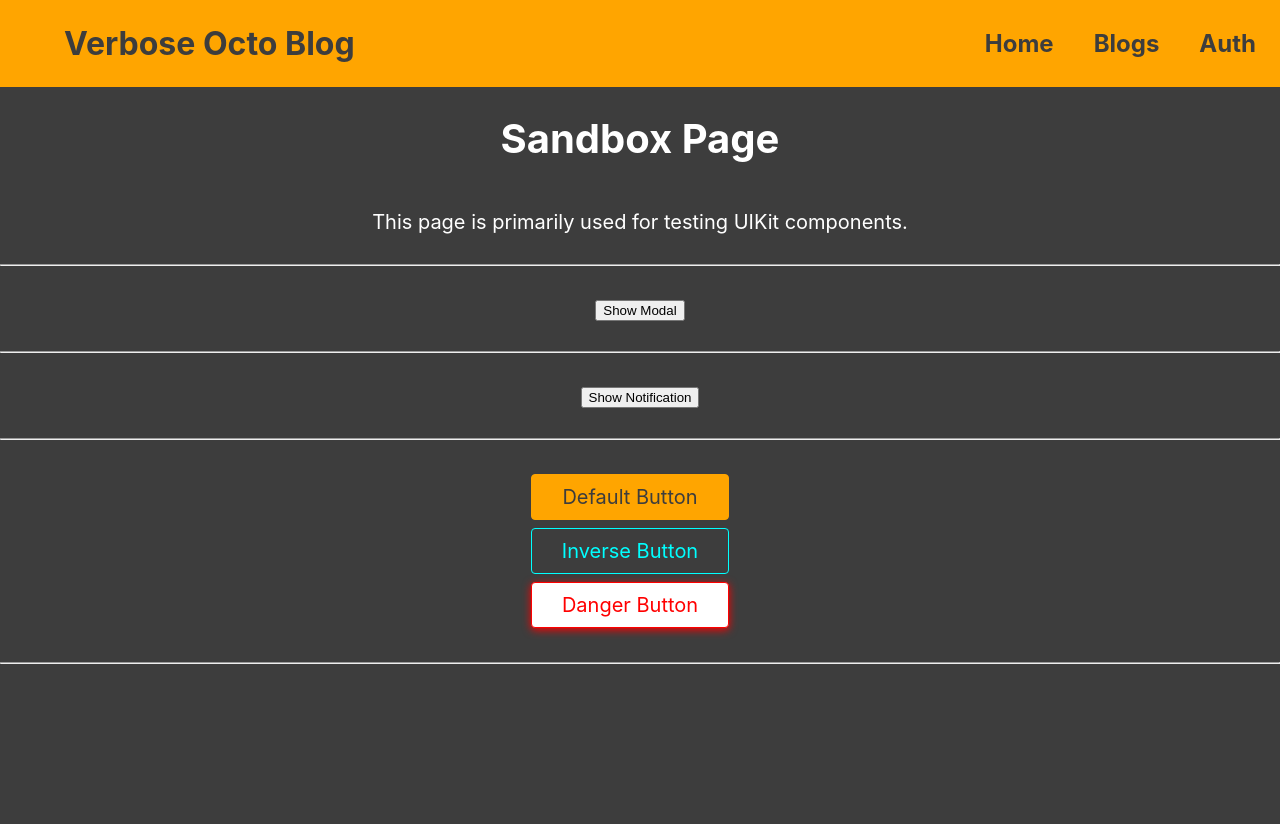
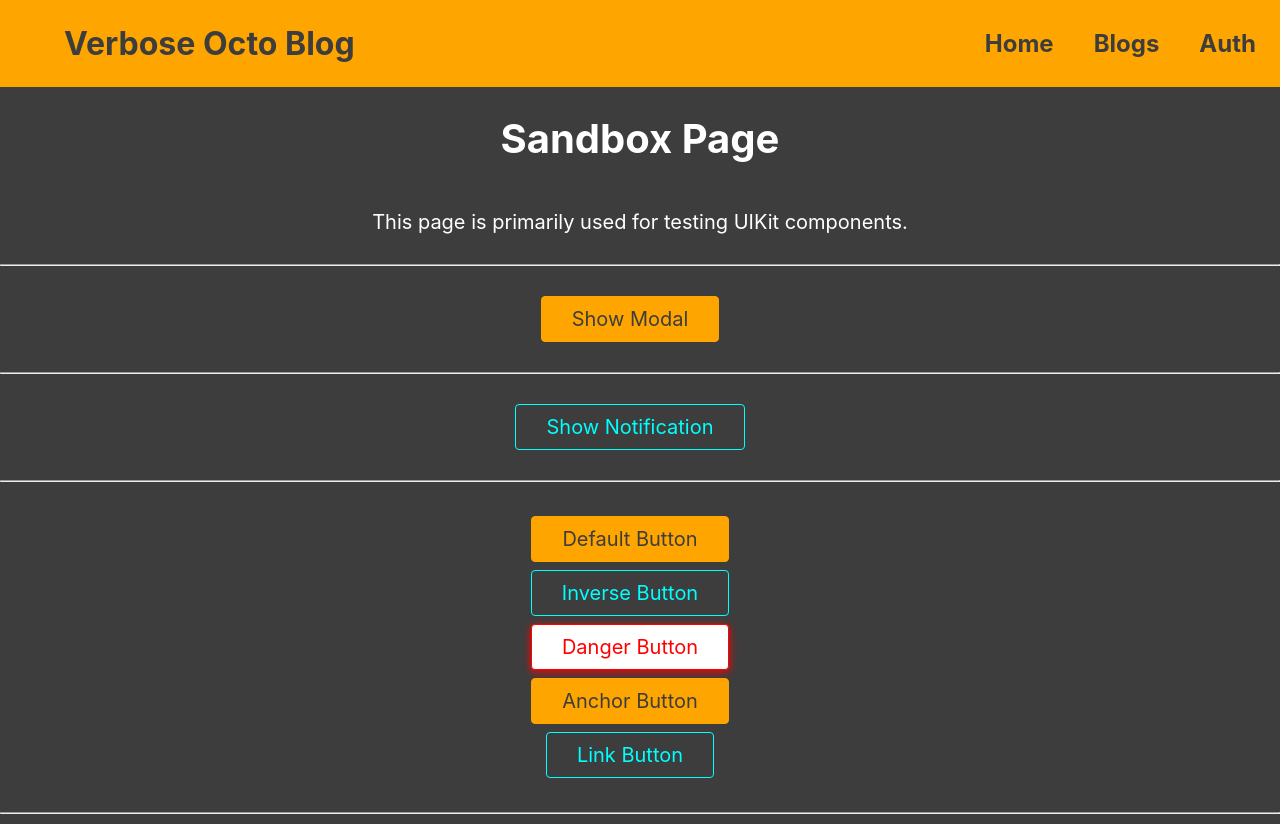
Before and after one commit to erkjbro/blogger, a React (Create React App) app in the folder frontend/: page /sandbox in a window 1280 px wide. Before the commit the page ends 800 px from the top, so only its background shows below. Built offline with nearby package versions, Linux system fonts and the light colour scheme.

Commit message:
testing anchor and link button variants

```diff
--- a/frontend/src/site/pages/Sandbox.js
+++ b/frontend/src/site/pages/Sandbox.js
@@ -35,16 +35,16 @@ const Sandbox = () => {
         <hr />
 
         <div className="sandbox__modal">
-          <button onClick={handleModalShow}>
+          <Button onClick={handleModalShow}>
             Show Modal
-          </button>
+          </Button>
         </div>
         <hr />
 
         <div className="sandbox__notification">
-          <button onClick={handleNotificationShow}>
+          <Button inverse onClick={handleNotificationShow}>
             Show Notification
-          </button>
+          </Button>
         </div>
         <hr />
 
@@ -64,6 +64,16 @@ const Sandbox = () => {
               Danger Button
             </Button>
           </span>
+          <span>
+            <Button href="localhost:3000/">
+              Anchor Button
+            </Button>
+          </span>
+          <span>
+            <Button inverse to="/blogs">
+              Link Button
+            </Button>
+          </span>
         </div>
         <hr />
       </div>
```
